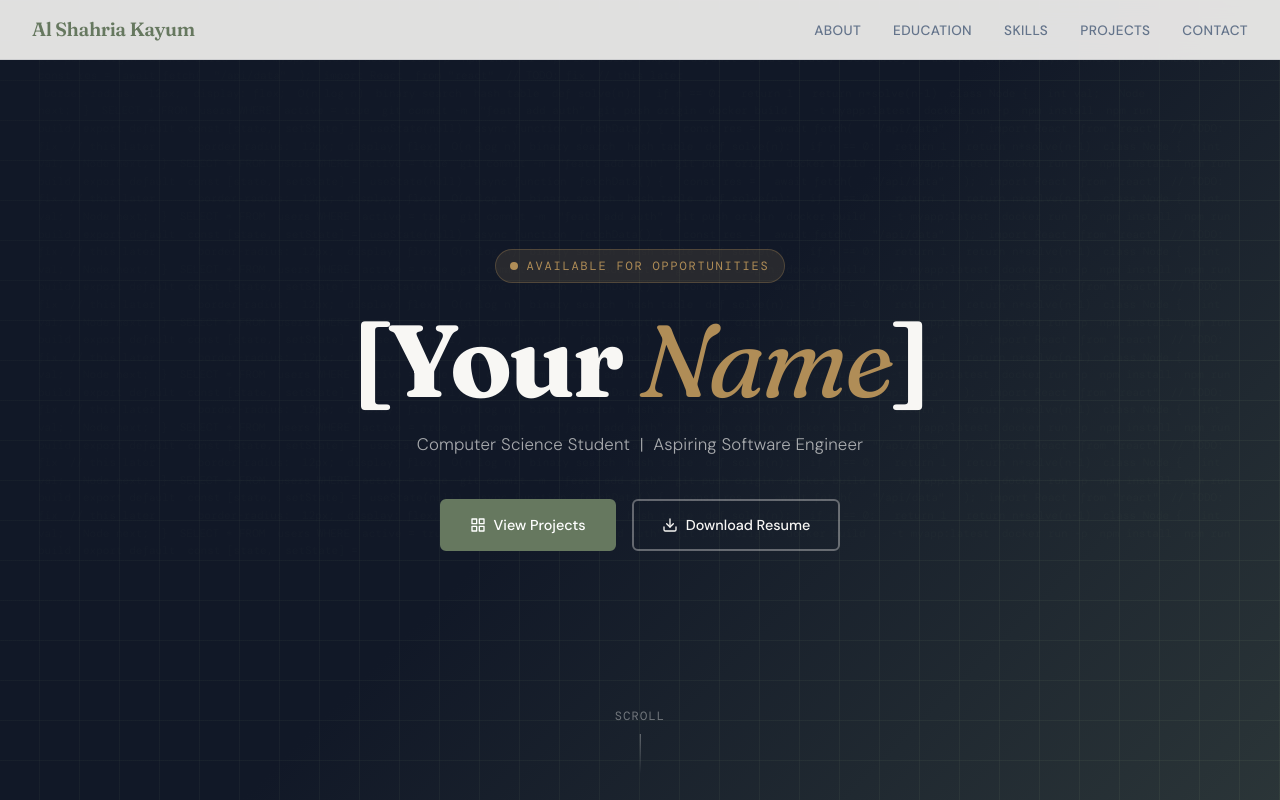
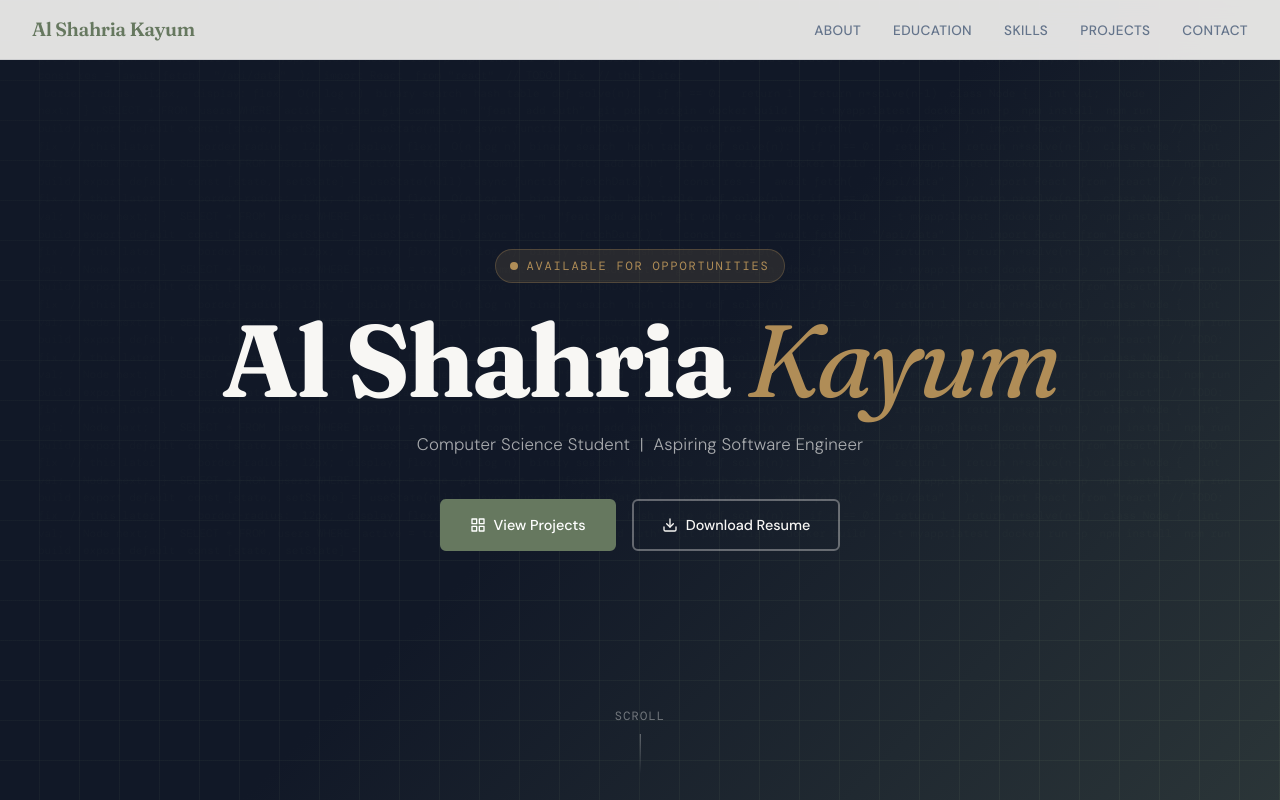
Before and after one commit to Al-Shahria-Kayum/Portfolio, a plain HTML site: page index.html in a window 1280 px wide. Shown: the top 800 px of the page. Drawn offline with nearby package versions, Linux system fonts and the light colour scheme.

Commit message:
Change hero-name

```diff
--- a/index.html
+++ b/index.html
@@ -475,7 +475,7 @@
       <svg width="8" height="8" viewBox="0 0 8 8" fill="currentColor" aria-hidden="true"><circle cx="4" cy="4" r="4"/></svg>
       Available for opportunities
     </div>
-    <h1 class="hero-name">[Your <span>Name</span>]</h1>
+    <h1 class="hero-name">Al Shahria <span>Kayum</span></h1>
     <p class="hero-sub">Computer Science Student &nbsp;|&nbsp; Aspiring Software Engineer</p>
     <div class="hero-btns">
       <a href="#projects" class="btn btn-primary">
```
